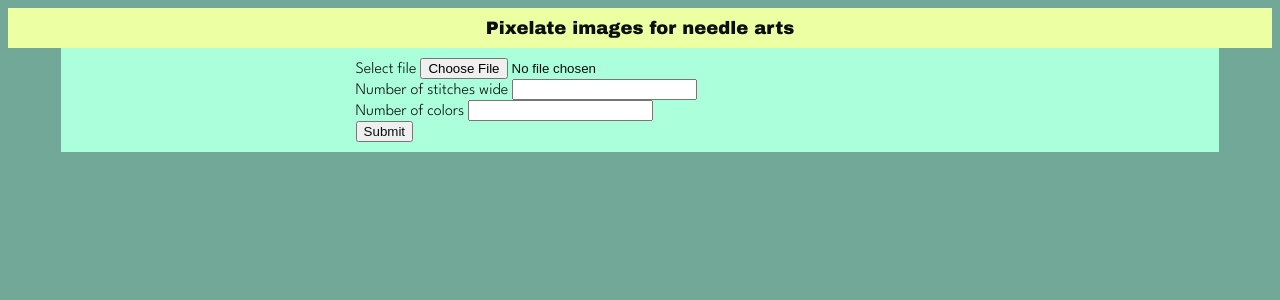
After one commit to cbedin/pixel_knit, a Flask app: page /upload in a window 1280 px wide. The commit adds this page. Shown: the top 300 px of the page. Run offline with Flask 2, Linux system fonts and the light colour scheme.

Commit message:
basic outline for flask site

```diff
--- a/app.py
+++ b/app.py
@@ -1,11 +1,27 @@
-from flask import Flask, render_template
+from flask import Flask, render_template, request
+from werkzeug.utils import secure_filename
+from convert_image import convert_to_pixels
 
 app = Flask(__name__)
+IN_FOLDER = "imgs"
+OUT_FOLDER = "imgs_out"
 
-@app.route("/")
-def home():
-    return render_template("home.html")
+@app.route('/upload')
+def upload_file():
+    return render_template('upload.html')
 
-@app.route("/cv/")
-def cv():
-    return render_template("cv.html")
+@app.route('/convert', methods = ['POST'])
+def convert():
+    if request.method == 'POST':
+        f = request.files['file']
+        num_stitches = int(request.form.get('num_stitches'))
+        num_colors = int(request.form.get('num_colors'))
+        in_fname = secure_filename(f.filename)
+        f.save(f"static/{IN_FOLDER}/{in_fname}")
+        out_fname = convert_to_pixels(in_fname, num_stitches, num_colors, IN_FOLDER, OUT_FOLDER)
+        in_fname = f"{IN_FOLDER}/{in_fname}"
+        out_fname = f"{OUT_FOLDER}/{out_fname}"
+        return render_template('converted.html', in_fname=in_fname, out_fname=out_fname)
+
+if __name__ == "__main__":
+    app.run()
--- /dev/null
+++ b/static/site.css
@@ -0,0 +1,54 @@
+:root {
+    --heading-font: 'Archivo Black', Verdana, sans-serif;
+    --body-font: 'League Spartan', Verdana, sans-serif;
+}
+
+* {
+    color: #0B0F10;
+}
+
+body {
+    background-color: var(--background-color);
+    font-family: var(--body-font);
+    background-color: #71A897;
+}
+
+header {
+    font-family: var(--heading-font);
+    background-color: #EDFFA3;
+    text-align: center;
+    font-size: large;
+    margin-top: 0;
+    padding: 10px;
+}
+
+#main {
+    background-color: #ACFFDB;
+    width: 90%;
+    font-size: medium;
+    margin-left: auto;
+    margin-right: auto;
+    padding: 10px;
+}
+
+#upload-form {
+    width: 50%;
+    margin-left: auto;
+    margin-right: auto;
+}
+
+table {
+    width: 75%;
+    margin-left: auto;
+    margin-right: auto;
+    text-align: center;
+}
+
+td {
+    width: 50%;
+    padding: 0;
+}
+
+.b-and-a {
+    width: 100%;
+}
--- a/templates/layout.html
+++ b/templates/layout.html
@@ -10,54 +10,7 @@
   </head>
   <body>
     <header>
-        <div class="pfp-frame">
-            <a href="{{ url_for('home') }}">
-                <img src="{{ url_for('static', filename='imgs/pfp.jpg')}}" alt="PFP">
-            </a>
-        </div>
-        <table>
-            <thead>
-            <tr>
-                <th colspan="2" class="link">
-                    <a href="/">Cooper Bedin</a>
-                </th>
-            </tr>
-            </thead>
-            <tr>
-                <td>💬</td>
-                <td style="font-family:sans-serif; font-size:0.8em;">
-                    [kupɚ bɛdin]
-                </td>
-            </tr>
-            <tr>
-                <td>🔻</td>
-                <td>(any/all)</td>
-            </tr>
-            <tr>
-                <td>📧</td>
-                <td class="link">
-                    <a href="mailto:cbedin@ucsb.edu" target="_blank">cbedin@ucsb.edu</a>
-                </td>
-            </tr>
-            <tr>
-                <td>🐦</td>
-                <td class="link">
-                    <a href="https://twitter.com/ceaslugs" target="_blank">@ceaslugs</a>
-                </td>
-            </tr>
-            <tr>
-                <td>💾</td>
-                <td class="link">
-                    <a href="https://github.com/cbedin" target="_blank">cbedin</a>
-                </td>
-            </tr>
-            <tr>
-                <td>📂</td>
-                <td class="link">
-                    <a href="{{ url_for('cv') }}">CV</a>
-                </td>
-            </tr>
-        </table>
+        Pixelate images for needle arts
     </header>
     <div id="main">
         {% block content %}
--- /dev/null
+++ b/templates/upload.html
@@ -0,0 +1,17 @@
+{% extends "layout.html" %}
+{% block title %}
+Step 1: Upload
+{% endblock %}
+{% block content %}
+<div id="upload-form">
+    <form action="http://localhost:5000/convert" method="POST" enctype="multipart/form-data">
+        <label for="file">Select file</label>
+        <input type="file" name="file" required accept="image/*" /><br>
+        <label for="num_stitches">Number of stitches wide</label>
+        <input type="number" name="num_stitches" required /><br>
+        <label for="num_colors">Number of colors</label>
+        <input type="number" name="num_colors" required /><br>
+        <input type="submit"/>
+    </form>
+</div>
+{% endblock %}
```
Also changed, not shown: convert_image.py (+8 -6 lines), templates/converted.html (added, +16 -0 lines), templates/home.html (deleted, +0 -15 lines), 2 other files.
